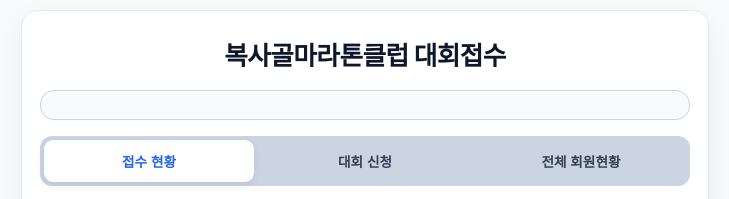
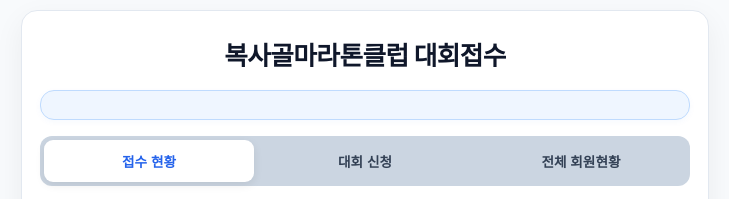
Before and after one commit to morningrun/RACE, a plain HTML site: page index.html in a window 1280 px wide. Shown: the top 199 px of the page, 275-1004 px from the left. Drawn offline with Linux system fonts and the light colour scheme; no server answers.

Commit message:
Update index.html

```diff
--- a/index.html
+++ b/index.html
@@ -55,8 +55,8 @@
         /* 📦 콘텐츠 전체를 하나로 감싸는 큰 박스 컨테이너 */
         .content-card-box { background: #f8fafc; border: 1.5px solid #cbd5e1; border-radius: 14px; padding: 14px; box-shadow: 0 2px 6px rgba(0,0,0,0.02); }
 
-        /* 📦 상단 대회 안내 영역을 하나로 감싸는 큰 박스 컨테이너 (스크롤 및 배경 통일) */
-        .race-content-card-box { background: #f8fafc; border: 1.5px solid #cbd5e1; border-radius: 14px; padding: 14px; margin-bottom: 16px; box-shadow: 0 2px 6px rgba(0,0,0,0.02); max-height: 420px; overflow-y: auto; }
+        /* 📦 상단 대회 안내 영역 (은은한 파란색 계통 배경 적용 및 스크롤) */
+        .race-content-card-box { background: #eff6ff; border: 1.5px solid #bfdbfe; border-radius: 14px; padding: 14px; margin-bottom: 16px; box-shadow: 0 2px 6px rgba(37,99,235,0.04); max-height: 420px; overflow-y: auto; }
 
         .swipe-wrapper { overflow: hidden; width: 100%; position: relative; transition: height 0.25s ease-out; }
         .swipe-container { display: flex; width: 300%; transition: transform 0.3s cubic-bezier(0.25, 1, 0.5, 1); will-change: transform; align-items: flex-start; }
@@ -64,7 +64,7 @@
         .swipe-pane { width: 33.3333%; flex-shrink: 0; box-sizing: border-box; opacity: 0; transition: opacity 0.2s ease; pointer-events: none; height: 0; overflow: hidden; padding: 0; background: transparent; border: none; }
         .swipe-pane.active-pane { opacity: 1; pointer-events: auto; height: auto; overflow: visible; }
 
-        /* 🏁 대회 아코디언 카드 스타일 (배경색 흰색으로 통일) */
+        /* 🏁 대회 아코디언 카드 스타일 */
         .race-card-item { background: #ffffff; border: 2px solid #cbd5e1; border-radius: 12px; margin-bottom: 12px; overflow: hidden; transition: all 0.2s; box-shadow: 0 2px 4px rgba(0,0,0,0.02); }
         .race-card-item:last-child { margin-bottom: 0; }
         .race-card-item.active { border-color: var(--accent) !important; box-shadow: 0 6px 16px rgba(37,99,235,0.08); }
@@ -154,7 +154,7 @@
         <div id="sync-status" class="sync-loading" style="display:none;">동기화 중...</div>
     </div>
 
-    <!-- 1. 대회 안내 카드 영역 (배경색 통일 및 스크롤 박스) -->
+    <!-- 1. 대회 안내 카드 영역 (은은한 파란색 계통 배경 적용) -->
     <div class="race-content-card-box" id="race-selector-wrapper">
         <div id="race-card-container"></div>
     </div>
```
